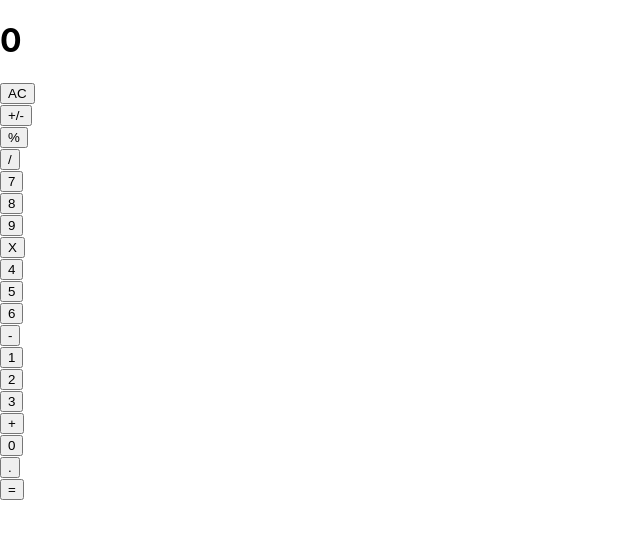
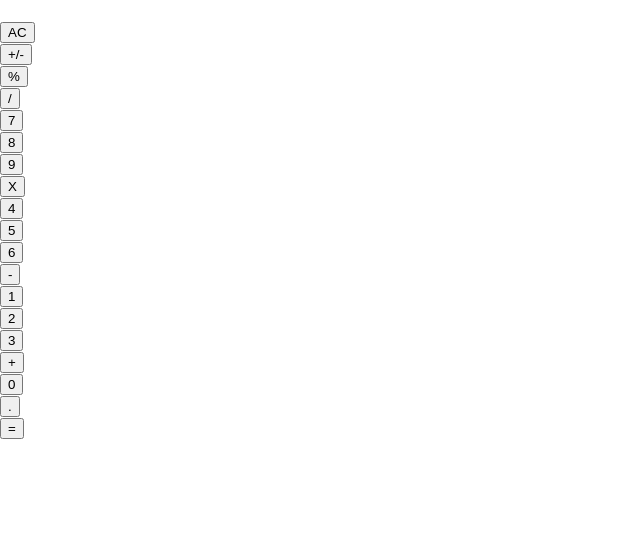
Before and after one commit to anapdh/react-calculator, a React (Create React App) app: page / in a window 1280 px wide. Shown: the top 538 px of the page, without its empty margins (0-640 px from the left). Built offline with nearby package versions, Linux system fonts and the light colour scheme.

Commit message:
Fix app code

```diff
--- a/src/components/App.js
+++ b/src/components/App.js
@@ -1,14 +1,41 @@
+import React from 'react';
 import Display from './Display';
 import ButtonPanel from './ButtonPanel';
 import Calculate from '../logic/calculate';
 
-function App() {
-  return (
-    <div className="App">
-      <Display result={Calculate.total} />
-      <ButtonPanel />
-    </div>
-  );
+class App extends React.Component {
+  constructor(props) {
+    super(props);
+    this.handleClick = this.handleClick.bind(this);
+    this.state = {
+      total: null,
+      next: null,
+      operation: null,
+    };
+  }
+
+  handleClick(button) {
+    const prev = this.state;
+    this.setState(
+      Calculate(prev, button),
+    );
+  }
+
+  render() {
+    const { total } = this.state;
+    const { next } = this.state;
+    const { operation } = this.state;
+    return (
+      <div className="calculator">
+        <Display
+          result={total}
+          next={next}
+          operation={operation}
+        />
+        <ButtonPanel clickHandler={this.handleClick} />
+      </div>
+    );
+  }
 }
 
 export default App;
```
